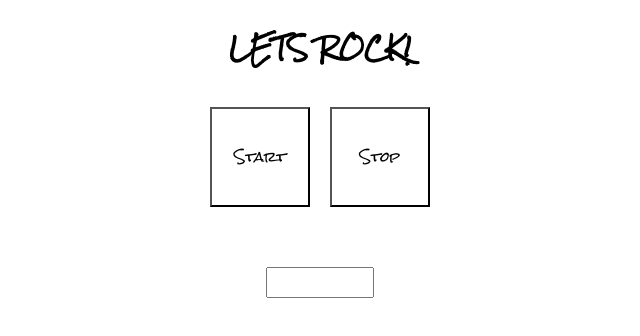
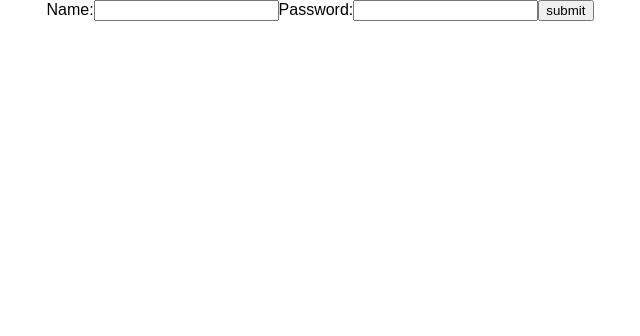
Before and after one commit to matthaws/react-workshop, a React (Create React App) app: page / in a window 1280 px wide. Shown: the top 336 px of the page, without its empty margins (320-960 px from the left). Built offline with nearby package versions, Linux system fonts and the light colour scheme.

Commit message:
Add uncontrolled form

```diff
--- a/src/App.js
+++ b/src/App.js
@@ -1,13 +1,14 @@
 import React, { Component } from "react";
 import PropTypesDemo from "./components/propTypes/PropTypesDemo";
 import RefsDemo from "./components/refs/refsDemo";
+import UncontrolledForm from "./components/refs/uncontrolledForm";
 import "./App.css";
 
 class App extends Component {
   render() {
     return (
       <main className="App">
-        <RefsDemo />
+        <UncontrolledForm />
       </main>
     );
   }
--- /dev/null
+++ b/src/components/refs/uncontrolledForm.jsx
@@ -0,0 +1,37 @@
+import React, { Component, createRef } from "react";
+
+// This is an example of an "uncontrolled" component. The value of the input fields
+// is handled exclusively by the actual HTML elements on the DOM and not held in
+// React state. While this limits us in what we can do with those values in React,
+// it's a very simple pattern with little code that might be appropriate for small forms.
+
+class UncontrolledForm extends Component {
+  handleSubmit = e => {
+    e.preventDefault();
+    logInUser(this.nameInput.value, this.passwordInput.value);
+  };
+
+  render() {
+    return (
+      <form onSubmit={this.handleSubmit}>
+        <label>
+          Name:
+          <input ref={input => (this.nameInput = input)} />
+        </label>
+
+        <label>
+          Password:
+          <input ref={input => (this.passwordInput = input)} />
+        </label>
+
+        <input type="submit" value="submit" />
+      </form>
+    );
+  }
+}
+
+const logInUser = (username, password) => {
+  console.log(`${username}: ${password}`);
+};
+
+export default UncontrolledForm;
```
Also changed, not shown: src/components/refs/README.md.
